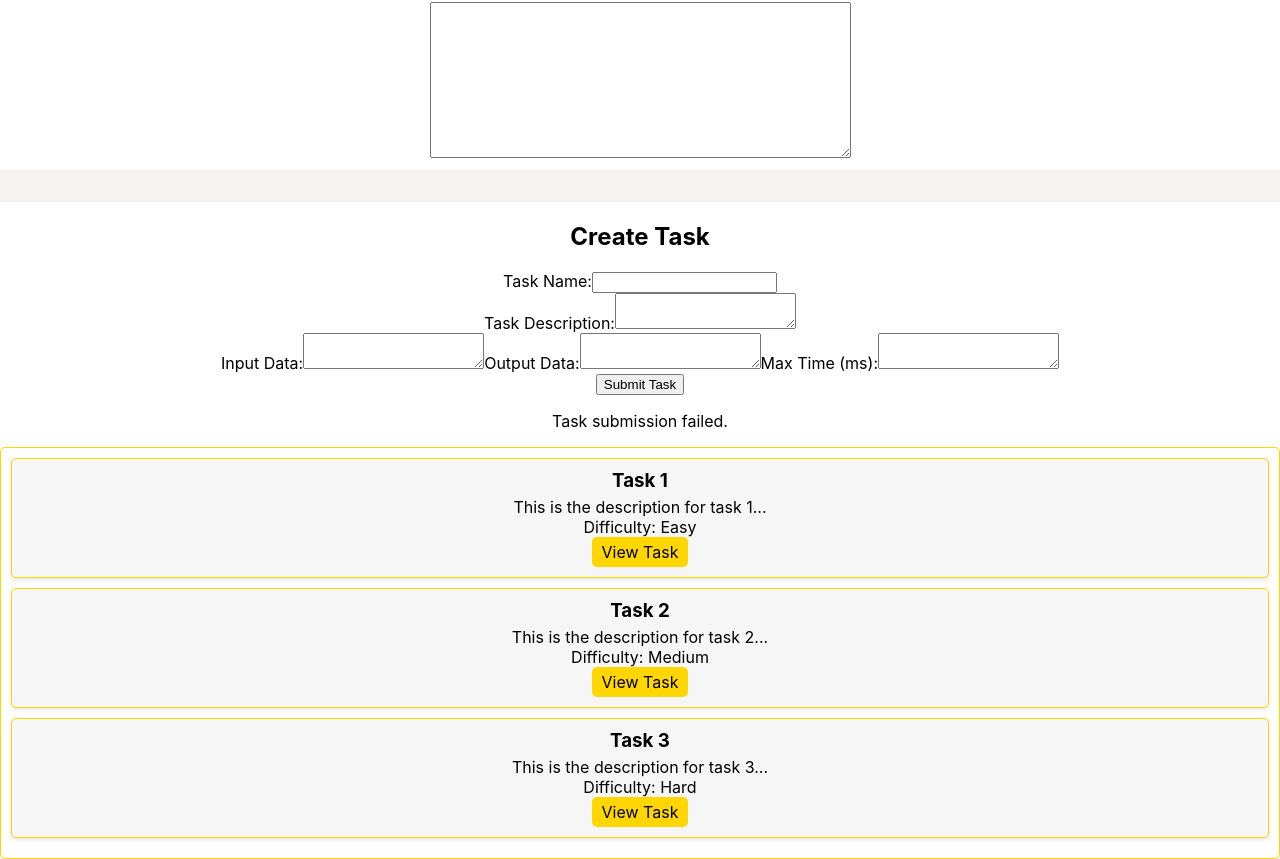
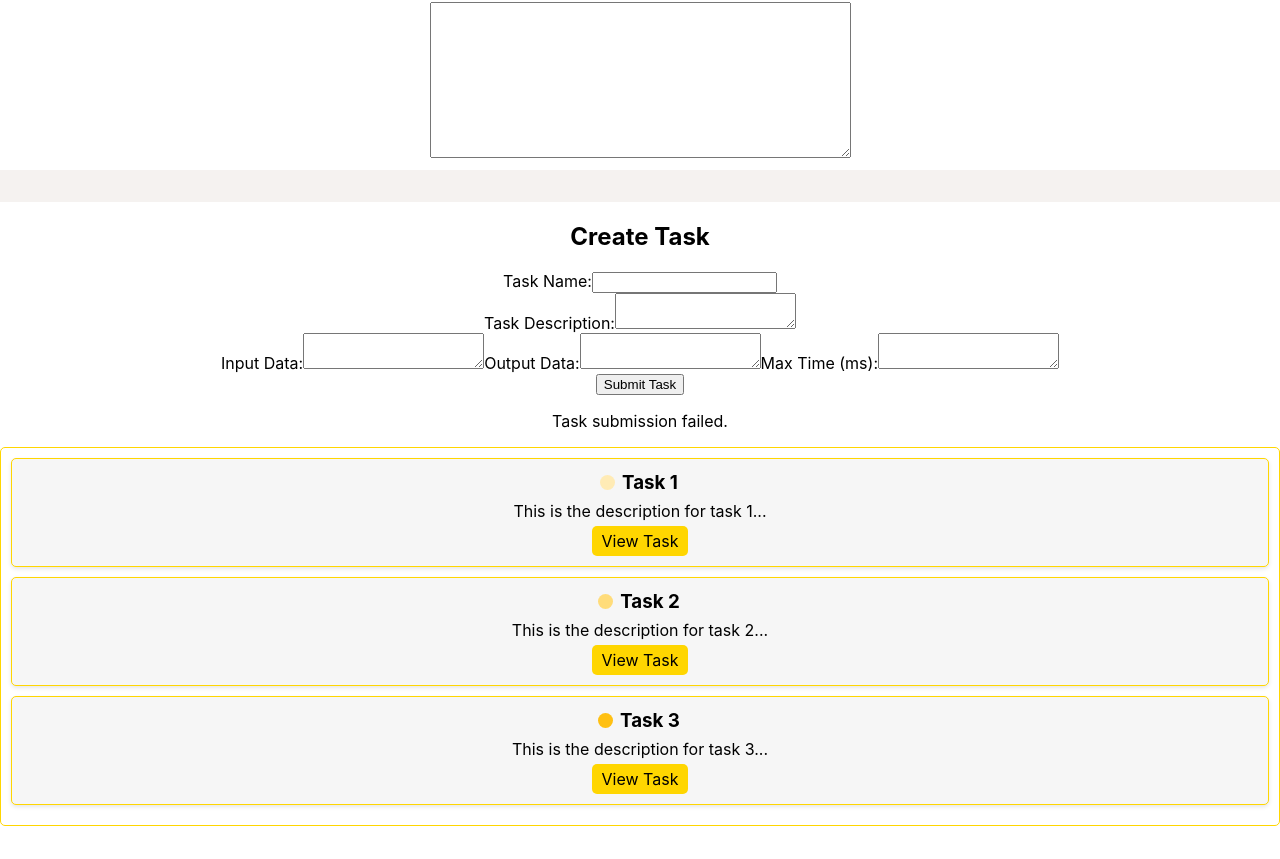
Before and after one commit to Nerds-International/nerd-code-frontend, a React (Create React App) app: page / in a window 1280 px wide. Shown: the part 541-1400 px from the top of the page. After the commit the page ends 1367 px from the top, so only its background shows below. Built offline with nearby package versions, Linux system fonts and the light colour scheme.

Commit message:
wip: difficulty(circle edition)

```diff
--- a/src/components/list_task/ListTask.css
+++ b/src/components/list_task/ListTask.css
@@ -9,6 +9,9 @@
 .task-item {
     background-color: #F6F6F6;
     border: 1px solid #FFD600;
+    align-items: center;
+    display: flex;
+    flex-direction: column;
     border-radius: 5px;
     margin-bottom: 10px;
     padding: 10px;
@@ -16,11 +19,35 @@
 }
 
 .task-item h3 {
-    margin: 0 0 5px;
+    margin: 2px;
 }
 
 .task-item p {
-    margin: 0;
+    margin: 5px;
+}
+
+.task-header {
+    display: flex;
+    align-items: center;
+}
+
+.difficulty-circle {
+    width: 15px;
+    height: 15px;
+    border-radius: 50%;
+    margin-right: 5px;
+}
+
+.difficulty-circle.easy {
+    background-color: #ffebb5;
+}
+
+.difficulty-circle.medium {
+    background-color: #ffdc7a;
+}
+
+.difficulty-circle.hard {
+    background-color: #ffc012;
 }
 
 .task-link {
--- a/src/components/list_task/ListTask.jsx
+++ b/src/components/list_task/ListTask.jsx
@@ -9,9 +9,11 @@ const ListTask = observer(() => {
         <div className="task-list">
             {tasks.map(task => (
                 <div key={task.id} className="task-item">
-                    <h3>{task.name}</h3>
+                    <div className="task-header">
+                        <div className={`difficulty-circle ${task.difficulty.toLowerCase()}`}></div>
+                        <h3>{task.name}</h3>
+                    </div>
                     <p>{task.description.slice(0, 50)}...</p>
-                    <p>Difficulty: {task.difficulty}</p>
                     <a href={`/task?id=${task.id}`} className="task-link">View Task</a>
                 </div>
             ))}
```
